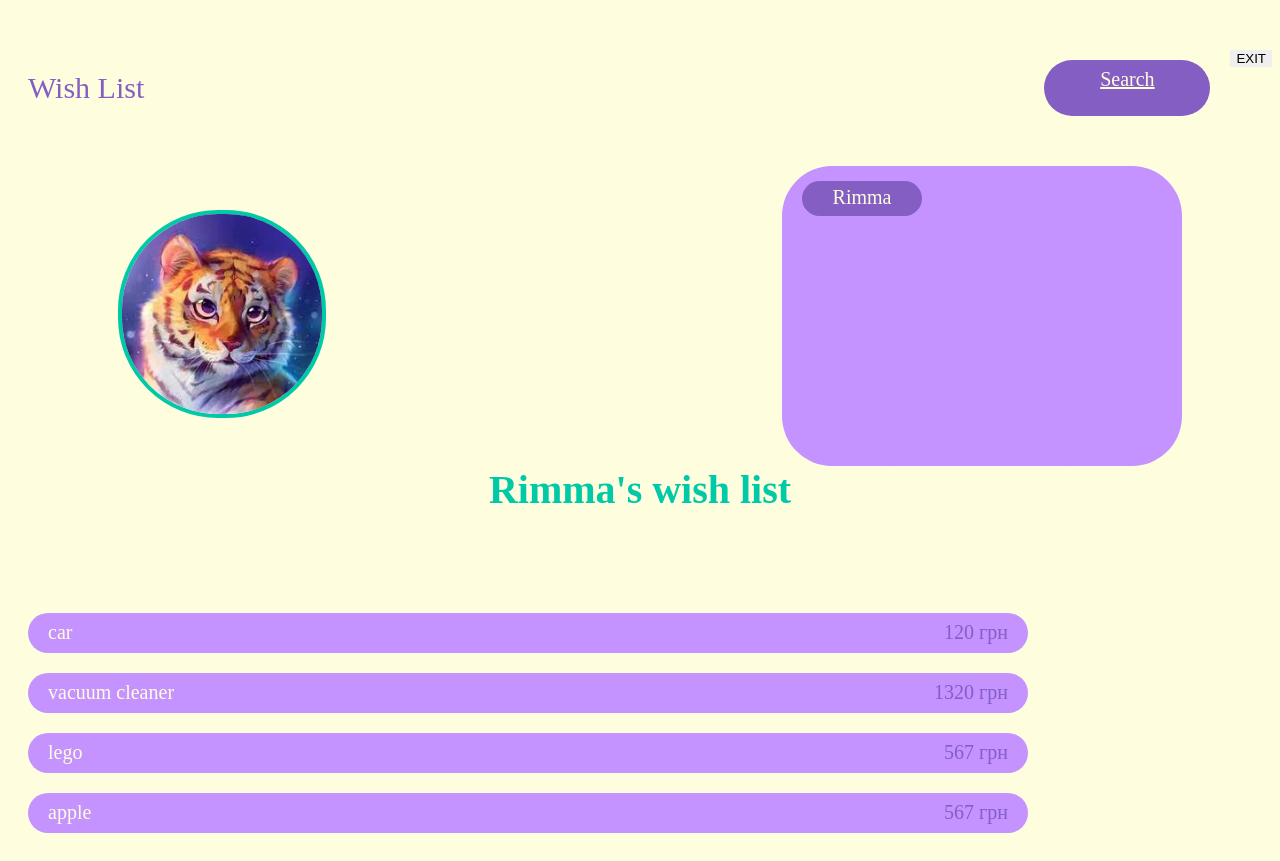
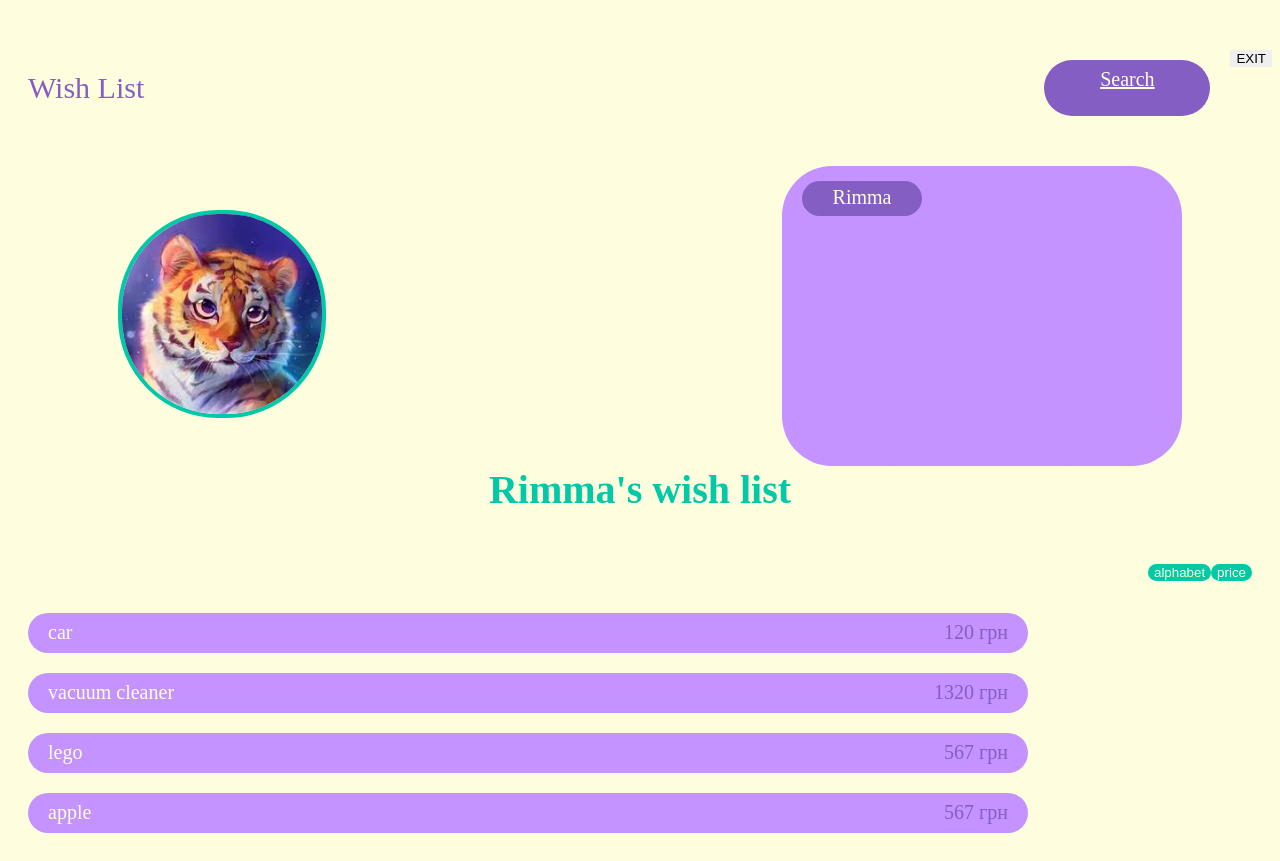
Before and after one commit to RimmaBuzuluk/Wish-List, a React (Create React App) app: page /userPage/1 in a window 1280 px wide. Built offline with nearby package versions, Linux system fonts and the light colour scheme.

Commit message:
sort fore user

```diff
--- a/src/page/UserPage.jsx
+++ b/src/page/UserPage.jsx
@@ -6,18 +6,32 @@ import TopBorder from '../component/TopBordrder';
 import WishItem from '../component/WishItem';
 import WishItemUser from './WishItemUser';
 import UserStore from '../store/UserStore';
+import { useState } from 'react';
 
 
 
 const UserPage=observer(()=> {
     const { userId } = useParams();
 
+
+
     const user = PersonStore.people.find((people) => people.id === parseInt(userId))
+    const [sortedWishList, setSortedWishList] = useState([...user.wishList]);
 
     UserStore.setCurrentUserGuest(user);
 
 
+    const sortByAlphabet = () => {
+      const sortedList = sortedWishList.sort((a, b) => a.wishName.localeCompare(b.wishName));
+      PersonStore.sortWishlistAlphabetically(user.id);
+      setSortedWishList(sortedList);
+    };
 
+    const sortByPrice = () => {
+      const sortedList = sortedWishList.sort((a, b) => a.price - b.price)
+      PersonStore.sortWishlistPrice(user.id)
+      setSortedWishList(sortedList)
+    }
 
 
   return (
@@ -37,6 +51,10 @@ const UserPage=observer(()=> {
       <div className='buttonAndTextList'>
         <h3 className='MyWishText'>{user.name}'s wish list</h3>
       </div>
+      <div className='ButtonAlfPrice'>
+        <button className='buttonAlfavit BFilter' onClick={sortByAlphabet}>alphabet</button>
+        <button className='buttonPrice BFilter' onClick={sortByPrice}>price</button>
+      </div>
       <div className='wishItemContainer'>
       {user.wishList.map((wishList) => (
           <WishItemUser key={wishList.wishId} wishList={wishList}/>
```
